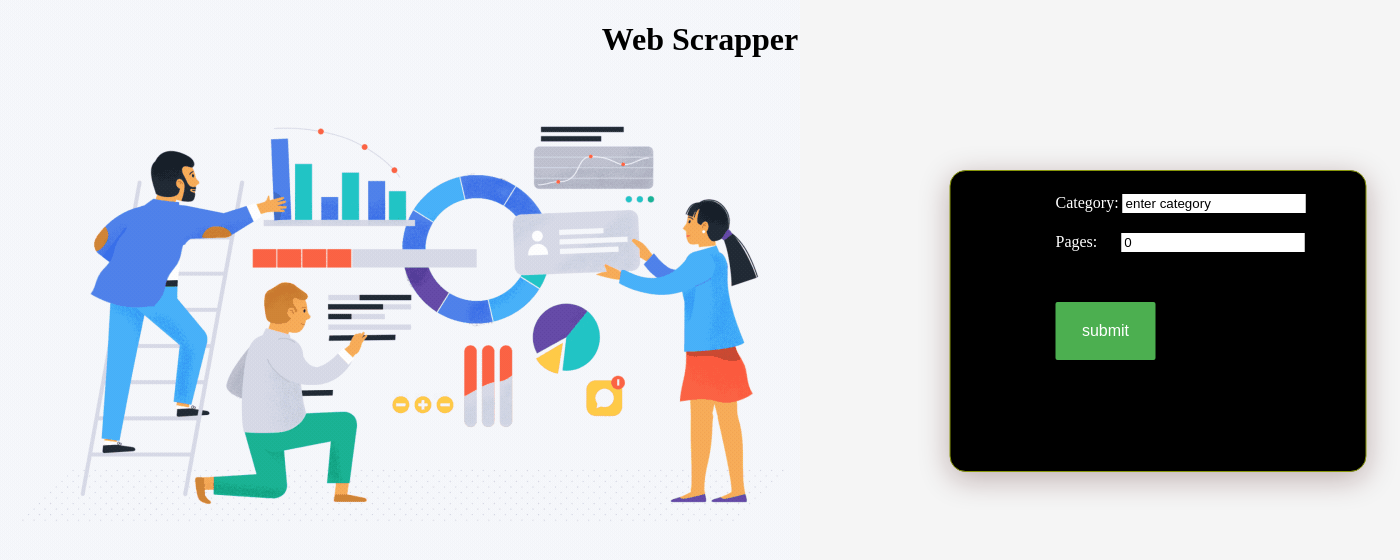
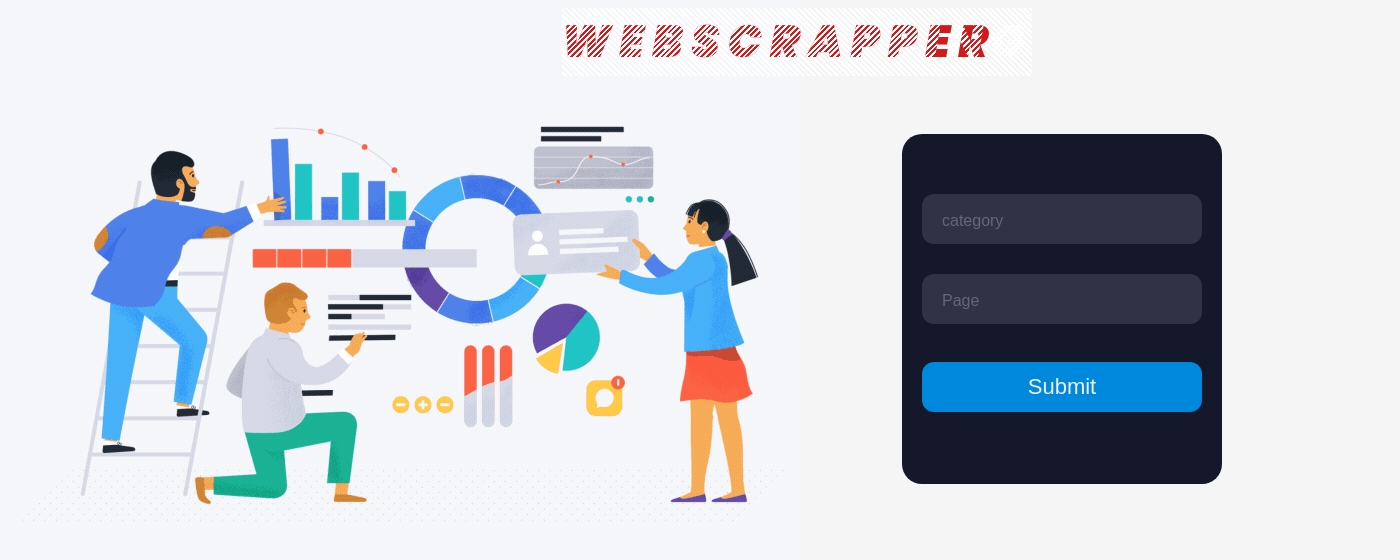
Before and after one commit to shivamjai17/College_Internship, a Flask app: page / in a window 1400 px wide. Shown: the top 560 px of the page. Run offline with Flask 2, Linux system fonts and the light colour scheme; parts of the project's set-up code (start-up, migrations or seed data) failed here and were passed over.

Commit message:
Text ,form update

```diff
--- a/1app/static/css/style.css
+++ b/1app/static/css/style.css
@@ -1,69 +1,106 @@
+@import url('https://fonts.googleapis.com/css2?family=Poppins:ital,wght@1,900&display=swap');
 body{
     background-image: url("cf947b46283c10c47e3d5d945afb7053.gif");
     background-color:whitesmoke;
     background-repeat: no-repeat;
+    font-family: 'Poppins', sans-serif;
     position: relative;
   }
 
-h1{
-    position: relative;
-    text-align: center;
-}
-.main{
-    background-color: black;
-    color:white;
-    position:absolute;
-    display: flex;
-    top: 300px;
-    left: 1150px;
-    padding: 4px;
-    transform: translate(-50%,-50%);
-    height: 300px;
-    width:400px;
-    border:1px solid rgb(136, 150, 11);
-    box-shadow: 0 7px 30px rgba(62, 9, 11, .3);
-    border-radius: 1rem;
+  span {
+    position: absolute;
+    left: 40%;
+    top: 0%;
 
-    justify-content: space-between;
-    margin-bottom: 15px;
-    padding: 0 10px 0 5px;
+    display: block;
+    color: #cf1b1b;
+    font-size: 45px;
+    letter-spacing: 8px;
+    cursor: pointer;
+  }
 
-}
-form{
-    position:absolute;
-    margin:20px 0px 0px 100px;
+  span::before {
+    content: "WEBSCRAPPING";
+    position: absolute;
+    color: transparent;
+    background-image: repeating-linear-gradient(
+      45deg,
+      transparent 0,
+      transparent 2px,
+      white 2px,
+      white 4px
+    );
 
-}
-#Category{
-    margin-top: 3px;
-    border: 1px solid #fff;
-    size: 1rem;
-}
-#Pages{
-    margin: 20px;
-    border: 1px solid #fff;
-}
-#submit{
-    size: 1rem;
-    margin-top: 30px;
-    background-color: #4CAF50;
-    border: none;
-    font-size: 1rem;
-    color: #FFFFFF;
+    webkit-background-clip: text;
+    top: 0px;
+    left: 0;
+    z-index: -1;
+    transition: 1s;
+  }
+
+  span::after {
+    content: "WEBSCRAPPING";
+    position: absolute;
+    color: transparent;
+    background-image: repeating-linear-gradient(
+      135deg,
+      transparent 0,
+      transparent 2px,
+      white 2px,
+      white 4px
+    );
+    -webkit-background-clip: text;
+    top: 0px;
+    left: 0px;
+    transition: 1s;
+  }
+
+  span:hover:before {
+    top: 10px;
     left: 10px;
-    padding: 20px;
-    border-radius: 2px;
-    width: 100px;
-    text-align: center;
-}
-#submit:hover{
+  }
+
+  span:hover:after {
+    top: -10px;
+    left: -10px;
+  }
 
 
-    transform: scale(1.2);
+.form {
+  position: absolute;
+  top: 126px;
+  right: 170px;
+  background-color: #15172b;
+  border-radius: 20px;
+  box-sizing: border-box;
+  height: 350px;
+  padding: 20px;
+  width: 320px;
+}
+.title {
+  color: #eee;
+  font-family: sans-serif;
+  font-size: 36px;
+  font-weight: 600;
+  margin-top: 30px;
+}
+
+.subtitle {
+  color: #eee;
+  font-family: sans-serif;
+  font-size: 16px;
+  font-weight: 600;
+  margin-top: 10px;
 }
 
 
+.ic1 {
+  margin-top: 40px;
+}
 
+.ic2 {
+  margin-top: 30px;
+}
 .input-container {
     height: 50px;
     position: relative;
@@ -127,3 +164,25 @@ form{
   .input:focus ~ .placeholder {
     color: #dc2f55;
   }
+  .submit {
+    background-color: #08d;
+    border-radius: 12px;
+    border: 0;
+    box-sizing: border-box;
+    color: #eee;
+    cursor: pointer;
+    font-size: 22px;
+    height: 50px;
+    margin-top: 38px;
+    outline: 0;
+    text-align: center;
+    width: 100%;
+  }
+
+  .submit:active {
+    background-color: #06b;
+  }
+  .submit:hover{
+    background-color:#eee;
+    color: #06b;
+  }
--- a/1app/templates/index.html
+++ b/1app/templates/index.html
@@ -1,5 +1,6 @@
 <!DOCTYPE html>
 <html lang="en">
+
 <head>
     <meta charset="UTF-8">
     <meta http-equiv="X-UA-Compatible" content="IE=edge">
@@ -7,24 +8,40 @@
     <link rel="stylesheet" href="{{url_for('static',filename='css/style.css')}}">
     <title>Web Scrapper</title>
 </head>
+
 <body>
 
-    <h1>Web Scrapper</h1>
-    <div class="main">
-        <form action="/submit" method="POST">
+    <span>WEBSCRAPPER </span>
+    <form action="/submit" method="POST">
+        <div class="form">
+            <div class="input-container ic1">
+                <input id="Category" class="input" type="text" name='Category' placeholder=" ">
+                <div class="cut">
+
+                </div>
+                <label for"Category" class="placeholder">category</label>
+            </div>
+            <div class="input-container ic2">
+                <input id="Pages" class="input" type="text" name='Pages' placeholder=" " />
+                <div class="cut"></div>
+                <label for"No.ofPages" class="placeholder">Page</label>
+            </div>
+            <!-- <!--
             <label for"Category">Category:</label>
             <input type="text" id='Category' name='Category' value="enter category">
             <br>
             <label for"No.ofPages">Pages:   </label>
             <input type="text" id='Pages' name='Pages' value="0">
-            <br>
+            <br> -->
             <!-- <div class="input-container ic1">
                 <input id="firstname" class="input" type="text" placeholder=" " />
                 <div class="cut"></div>
-                <label for="firstname" class="placeholder">First name</label>
-              </div> -->
-            <input type="submit" id="submit" value="submit">
-        <form>
-    </div>
+                <label for="firstname" class="placeholder">First name</label> -->
+
+            <input type="submit" id="submit" class="submit" value="Submit">
+        </div>
+    <form>
+
 </body>
+
 </html>
```
Also changed, not shown: 1app/static/css/style1.css (+5 -3 lines), 2 other files.
